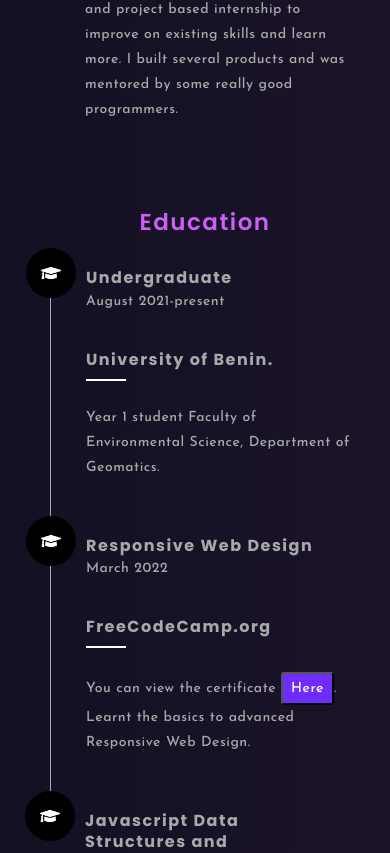
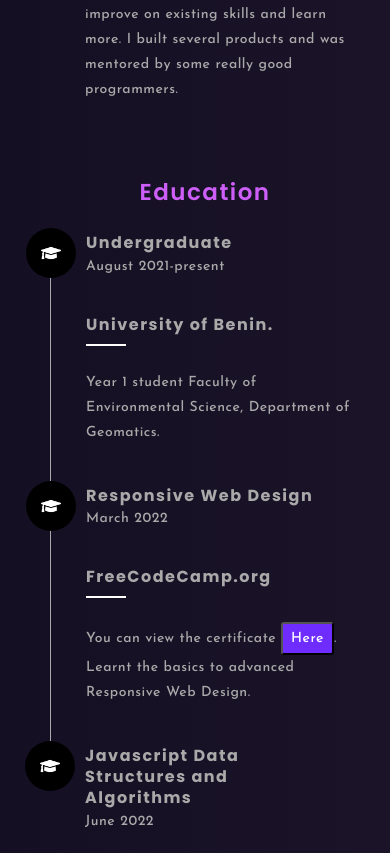
Before and after one commit to anointedosara/my-portfolio, a React (Create React App) app: page /resume in a window 390 px wide. Shown: the part 931-1784 px from the top of the page. Built offline with nearby package versions, Linux system fonts and the light colour scheme.

Commit message:
first commit

```diff
--- a/src/resume.css
+++ b/src/resume.css
@@ -194,6 +194,7 @@
     .title {
         width: 100%;
         padding: 0px 1px 20px 35px !important;
+        margin-top: -15px;
     }
     .writeup {
         width: 100%;
@@ -206,7 +207,7 @@
     }
     .my-credentials h1 {
         font-size: 23px;
-        margin: 0 0 30px 0 !important;
+        margin: 0 0 40px 0 !important;
     }
     .writeup h1 {
         margin: 0 0 8px 0 !important;
@@ -238,4 +239,7 @@
     .img img {
         width: 20px;
     }
+    .cred {
+        padding: 40px 0 0 0 !important;
+    }
 }
```
